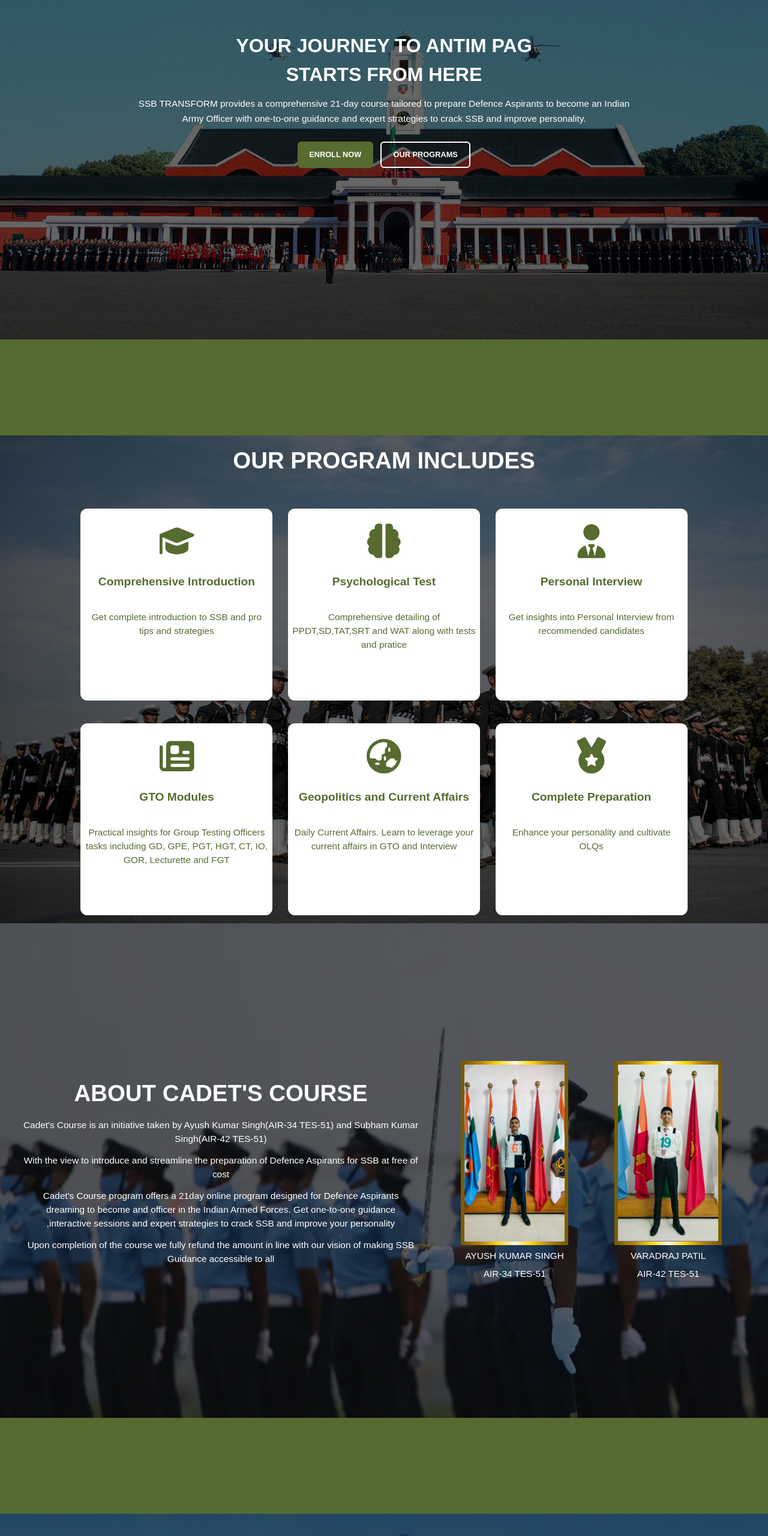
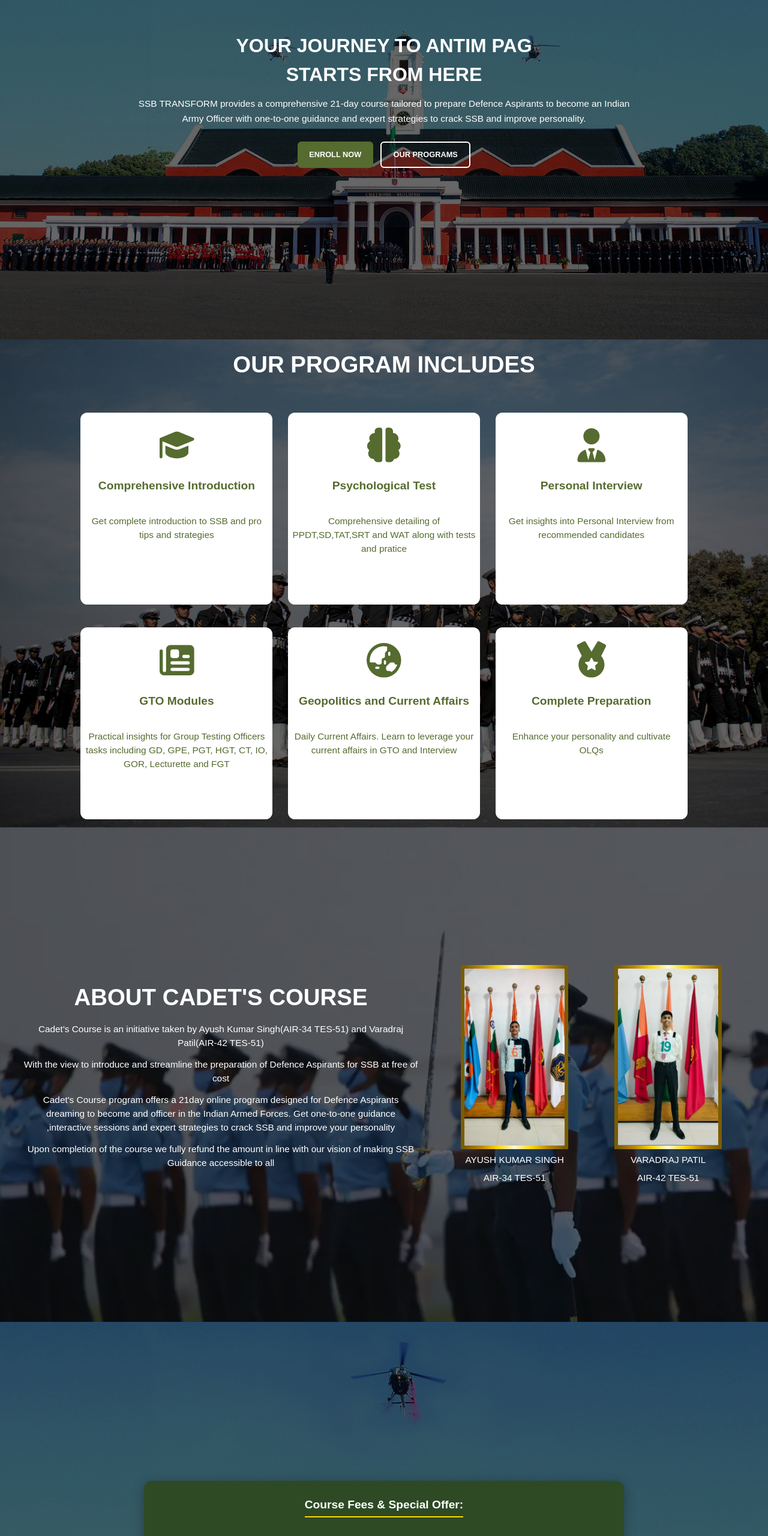
Before and after one commit to HKPUNEET/Cadet-s-Course, a Next.js app: page / in a window 1280 px wide. Shown: the part 234-2795 px from the top of the page at 60% size. Built offline with nearby package versions, Linux system fonts and the light colour scheme.

Commit message:
removed green section separators

```diff
--- a/src/app/globals.css
+++ b/src/app/globals.css
@@ -11,7 +11,7 @@
 
 section {
   width: 100%;
-  min-height: 20vh;
+  min-height: 1vh;
   display: flex;
   position: relative;
   justify-content: center;
@@ -72,6 +72,7 @@
   /*min-height: 100vh; !* Changed from 80vw *!*/
 }
 .content-section{
+  height:0.5vw;
   display: flex;
   flex-direction: column;
   justify-content: center;
--- a/src/app/page.tsx
+++ b/src/app/page.tsx
@@ -56,11 +56,11 @@
                 <Hero />
             </section>
 
-            <section className="content-section">
-                <div className="content">
-                    <p></p>
-                </div>
-            </section>
+            {/*<section className="content-section">*/}
+            {/*    <div className="content">*/}
+            {/*        <p></p>*/}
+            {/*    </div>*/}
+            {/*</section>*/}
 
             <section className="parallax" id="section-2">
                 <div className="wrapper">
@@ -70,7 +70,7 @@
 
             {/*<section className="content-section">*/}
             {/*    <div className="content">*/}
-            {/*        <p>some content here...</p>*/}
+
             {/*    </div>*/}
             {/*</section>*/}
 
@@ -80,32 +80,32 @@
                 {/*</div>*/}
             </section>
 
-            <section className="content-section">
-                <div className="content">
-                    <p></p>
-                </div>
-            </section>
+            {/*<section className="content-section">*/}
+            {/*    <div className="content">*/}
+            {/*        <p></p>*/}
+            {/*    </div>*/}
+            {/*</section>*/}
             <section className="parallax" id="section-4">
                 <div className="wrapper" id="wrapper1">
                     <Course/>
                 </div>
             </section>
-            <section className="content-section">
-                <div className="content">
-                    <p></p>
-                </div>
-            </section>
+            {/*<section className="content-section">*/}
+            {/*    <div className="content">*/}
+            {/*        <p></p>*/}
+            {/*    </div>*/}
+            {/*</section>*/}
             <section className="parallax" id="section-5">
                 <div className="wrapper" id="wrapper1">
                     <Contact />
                 </div>
             </section>
 
-            <section className="content-section">
-                <div className="content">
-                    <p></p>
-                </div>
-            </section>
+            {/*<section className="content-section">*/}
+            {/*    <div className="content">*/}
+            {/*        <p></p>*/}
+            {/*    </div>*/}
+            {/*</section>*/}
 
 
         </>
--- a/src/components/description.tsx
+++ b/src/components/description.tsx
@@ -6,7 +6,7 @@
 
             <div className={styles.content}>
                 <h1 className={styles.head}>ABOUT CADET'S COURSE</h1>
-                <h2 className={styles.text}>Cadet's Course is an initiative taken  by Ayush Kumar Singh(AIR-34 TES-51) and Subham Kumar Singh(AIR-42 TES-51) </h2>
+                <h2 className={styles.text}>Cadet's Course is an initiative taken  by Ayush Kumar Singh(AIR-34 TES-51) and Varadraj Patil(AIR-42 TES-51) </h2>
                 <h2 className={styles.text}>With the view to introduce and streamline the preparation of  Defence Aspirants for SSB at  free of cost  </h2>
                 <h2 className={styles.text}> Cadet's Course program offers a 21day online program designed for Defence Aspirants dreaming to become and officer in the Indian Armed Forces. Get one-to-one guidance ,interactive sessions and expert strategies to crack SSB and improve your personality
                 </h2>
```
